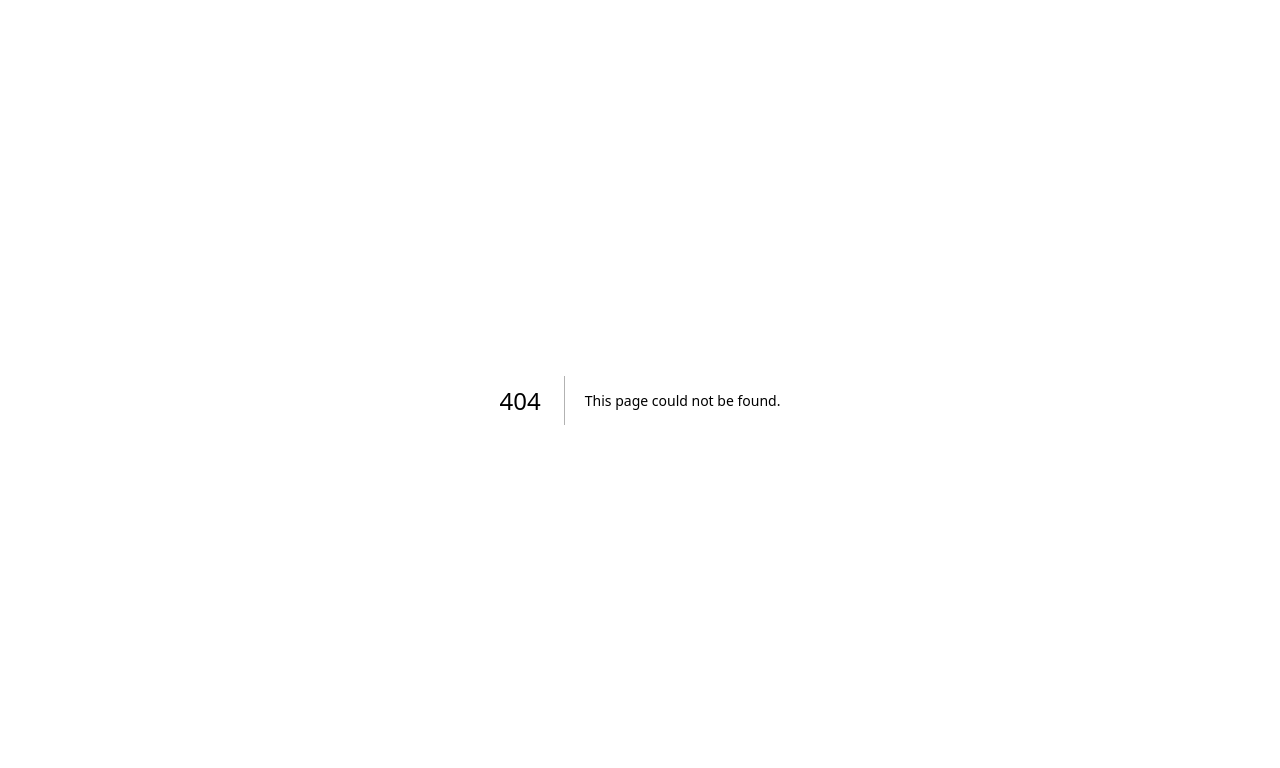
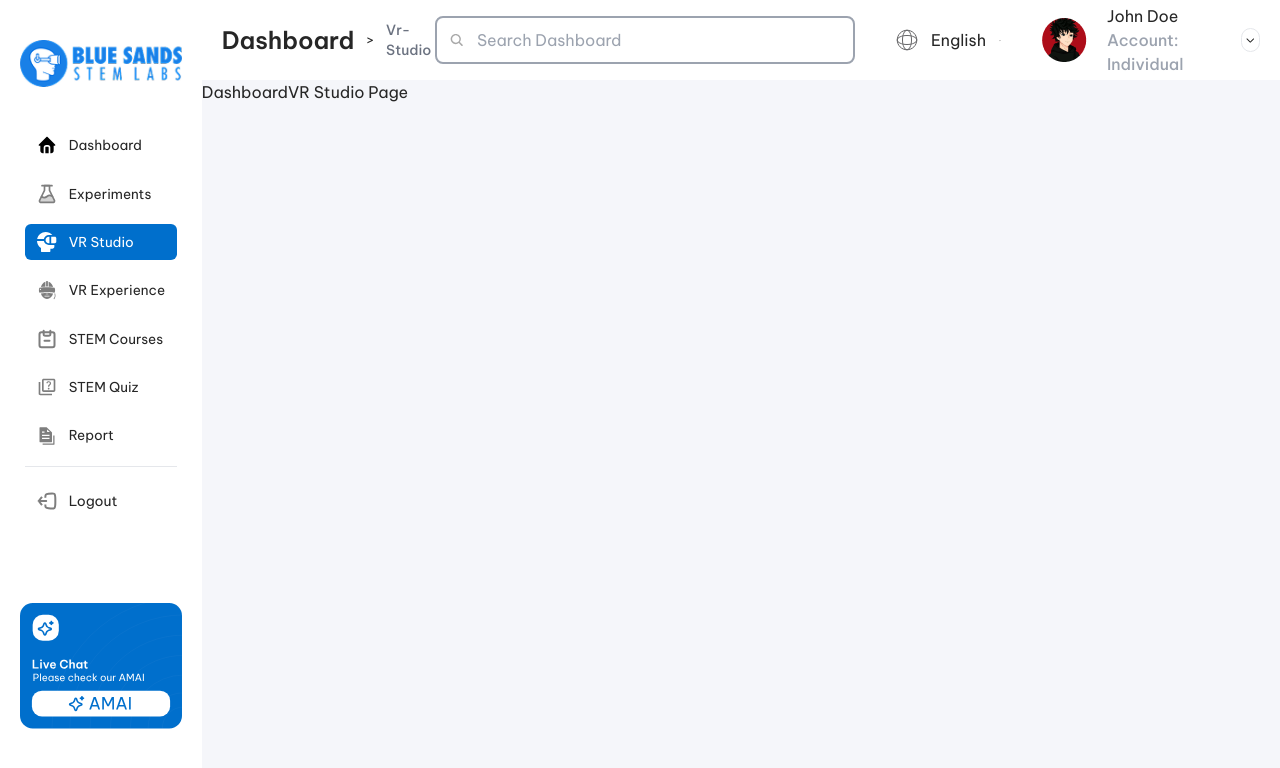
Before and after one commit to bluesandsacademy/bluesands-lab-frontend, a Next.js app: page /dashboard/vr-studio in a window 1280 px wide. Before the commit this address had no page. Shown: the top 768 px of the page. Built offline with nearby package versions, Linux system fonts and the light colour scheme.

Commit message:
feat: create VR Studio page for dashboard

```diff
--- /dev/null
+++ b/src/app/dashboard/vr-studio/page.tsx
@@ -0,0 +1,7 @@
+export default function DashboardVRStudioPage() {
+    return (
+        <>
+            DashboardVR Studio Page
+        </>
+    )
+}
```
